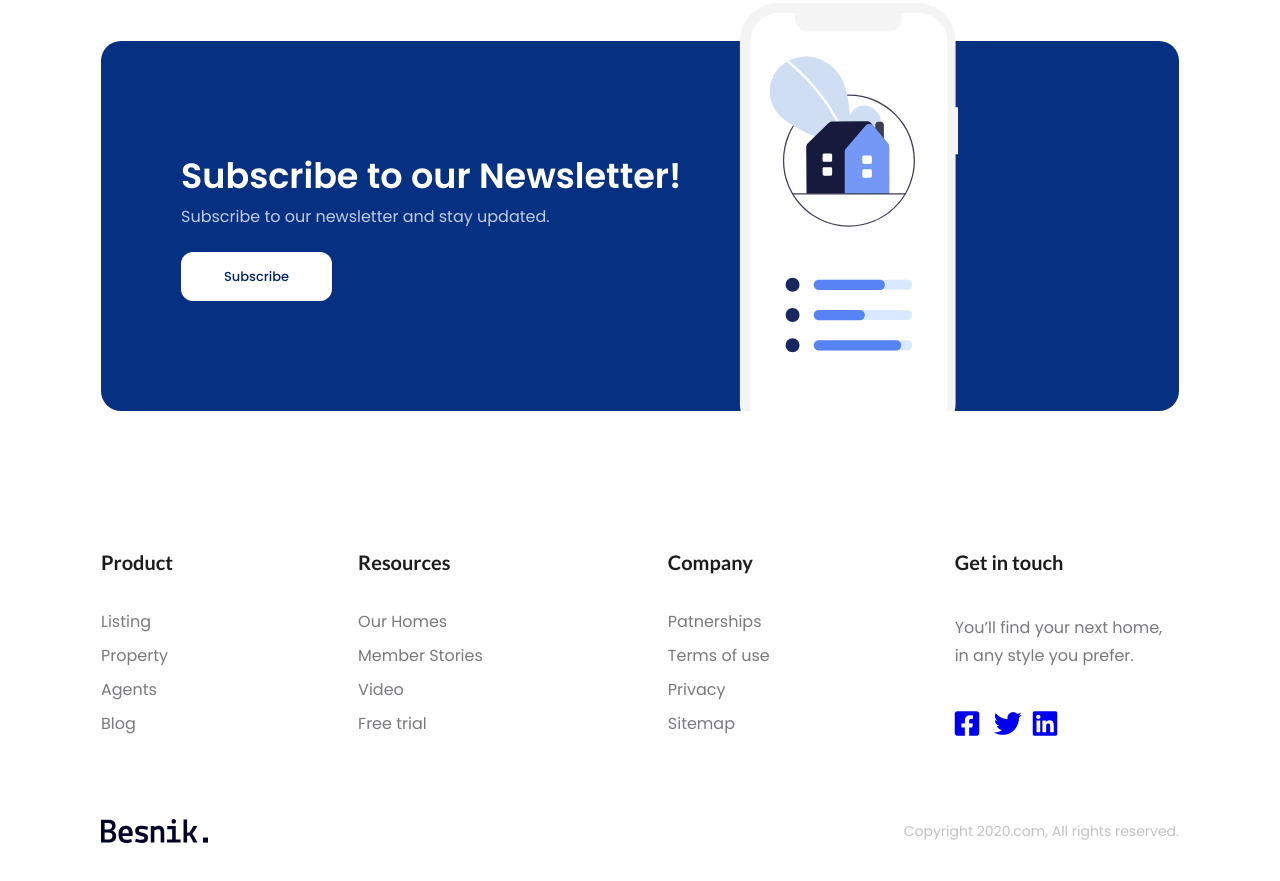
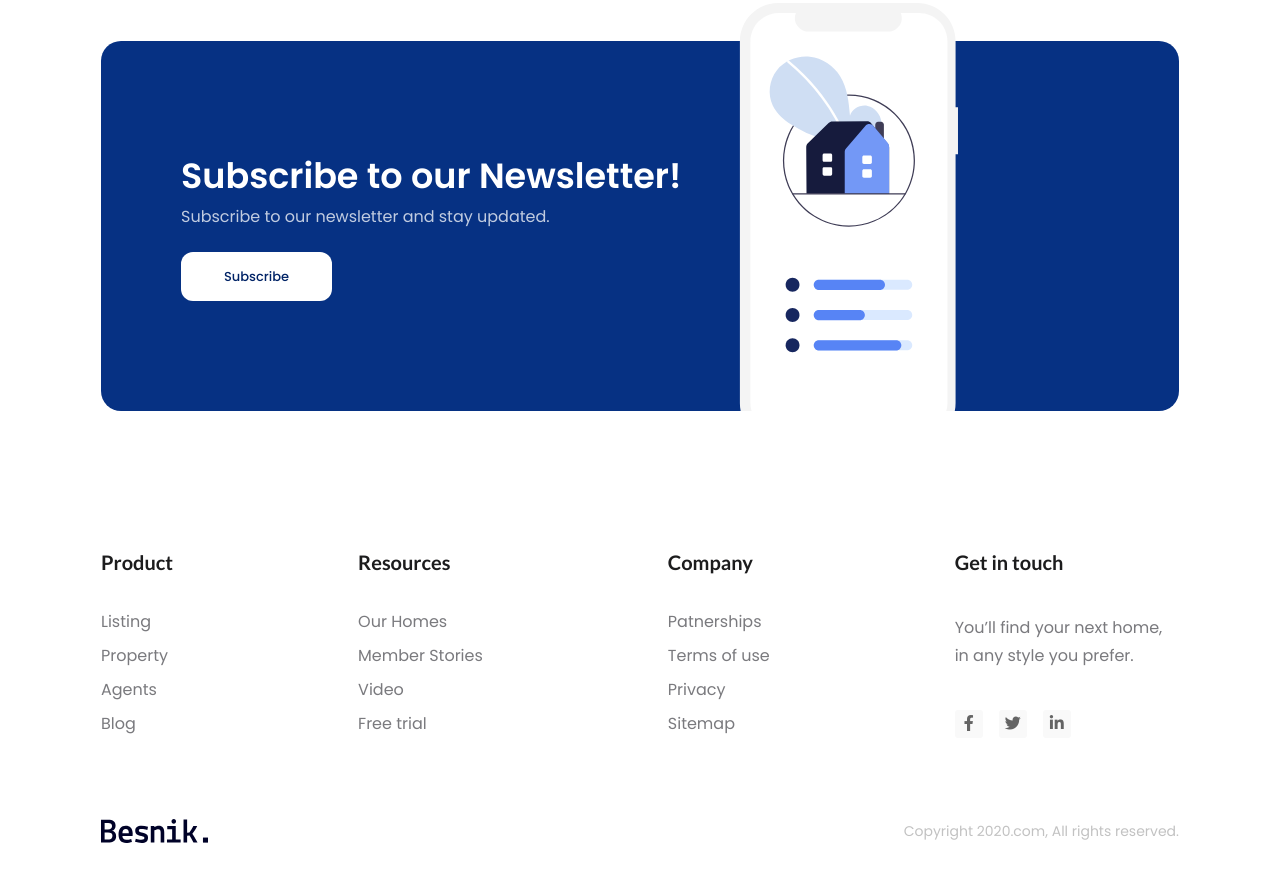
Before and after one commit to LocoTran/html-css-project-1, a plain HTML site: page index.html in a window 1280 px wide. Shown: the part 3622-4503 px from the top of the page. Drawn offline with Linux system fonts and the light colour scheme.

Commit message:
fix bug social footer

```diff
--- a/assets/css/index.css
+++ b/assets/css/index.css
@@ -606,15 +606,18 @@ a {
 }
 
 .footer .social-link {
-    margin-right: 11px;
+    margin-right: 16px;
     width: 28px;
     height: 28px;
-    font-size: 28px;
     border-radius: 3px;
+    line-height: 28px;
+    text-align: center;
+    color: #646464;
+    background: #f9f9f9;
 }
 
 .footer .social-link:hover {
-    color: #ccc;
+    background: #ccc;
 }
 
 .footer .row-bottom {
--- a/index.html
+++ b/index.html
@@ -378,13 +378,13 @@
                         <p class="desc">You’ll find your next home, in any style you prefer.</p>
                         <div class="social">
                             <a href="#!" class="social-link">
-                                <i class="fa-brands fa-square-facebook"></i>
+                                <i class="fa-brands fa-facebook-f"></i>
                             </a>
                             <a href="#!" class="social-link">
                                 <i class="fa-brands fa-twitter"></i>
                             </a>
                             <a href="#!" class="social-link">
-                                <i class="fa-brands fa-linkedin"></i>
+                                <i class="fa-brands fa-linkedin-in"></i>
                             </a>
                         </div>
                     </div>
```
